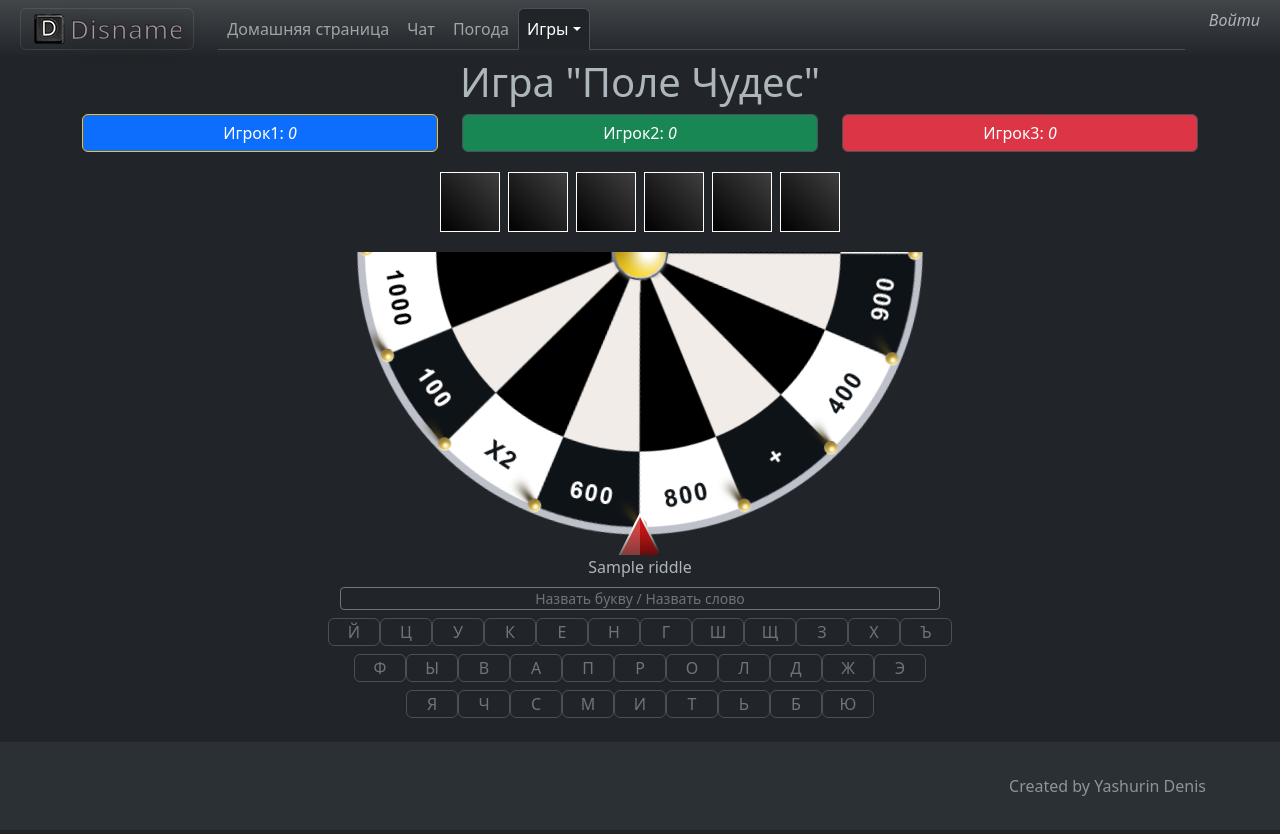
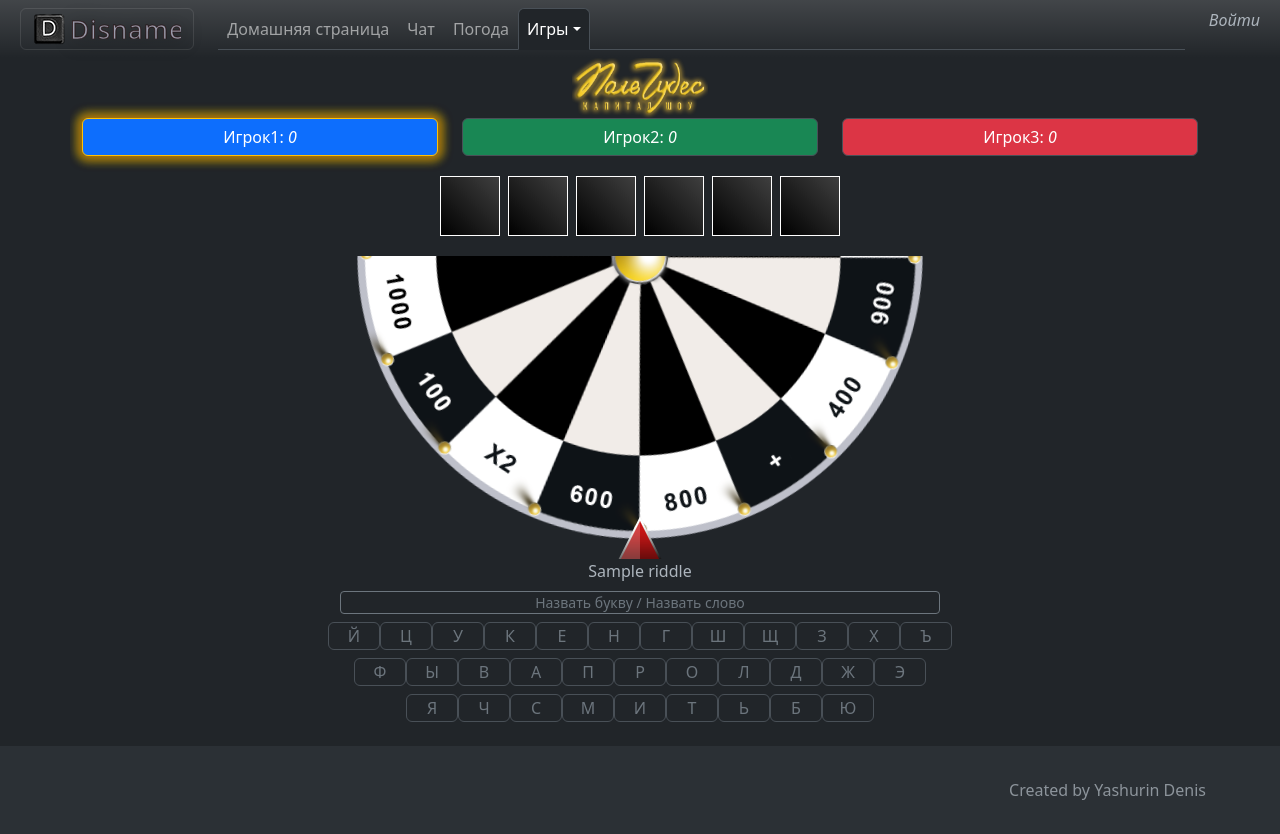
Before and after one commit to Disname33/coolinary, a Django app: page /game/pole_chudes/ in a window 1280 px wide. Before the commit the page ends 796 px from the top, so only its background shows below. Run offline with Django 4.2, Linux system fonts and the light colour scheme; tables that the repository leaves empty hold one stand-in row (values such as "Sample post").

Commit message:
version 4.0.2 ADD logo and start_new_game at pole_chudes game

```diff
--- a/pole_chudes/service/pole_chudes_game.py
+++ b/pole_chudes/service/pole_chudes_game.py
@@ -49,3 +49,9 @@ def start_game(pk):
             Round().save()
         game = Round.objects.get(pk=pk)
     return {"word_mask": game.word_mask.upper(), "question": game.riddle.question}
+
+
+def start_new_game(pk):
+    game = Round.objects.filter(pk=pk).first()
+    game.next_riddle()
+    return {"word_mask": game.word_mask.upper(), "question": game.riddle.question}
--- a/pole_chudes/templates/pole_chudes/game.html
+++ b/pole_chudes/templates/pole_chudes/game.html
@@ -86,10 +86,6 @@
             padding: 1px !important;
         }
 
-        #remove_btn img {
-            filter: invert(60%);
-        }
-
         .baraban {
             margin: 0 auto;
             float: left;
@@ -100,11 +96,6 @@
             -moz-user-select: none;
             -webkit-user-select: none;
             cursor: default;
-        }
-
-        .baraban {
-            margin-left: 2px;
-            float: left;
             align-items: center;
             justify-content: center;
         }
@@ -120,6 +111,17 @@
             transition: transform 4s ease-out;
         }
 
+        .border-warning {
+            box-shadow: 0 0 10px 5px rgba(255, 100, 0, 0.5),
+            0 0 10px 5px rgba(255, 255, 0, 0.3),
+            0 0 10px 5px rgba(0, 255, 0, 0.2) !important;
+        }
+
+        .pole-chudes-logo img {
+            width: 140px;
+            height: 60px;
+        }
+
         @media (max-width: 568px) {
             .baraban {
                 width: 100%;
@@ -129,6 +131,11 @@
             #baraban {
                 top: -55vw;
                 width: 100%;
+            }
+
+            .baraban .arrow img {
+                width: 33px;
+                height: 33px;
             }
         }
     </style>
@@ -143,8 +150,11 @@
     <div class="container-xl" id="game-field">
 
         <div class="row text-center">
-            <div class="col text-center">
-                <h1>Игра "Поле Чудес"</h1>
+            <div class="col text-center pole-chudes-logo">
+                <a href="?start_new_game=new">
+                    <img src="{% static "/pole_chudes/logo.png" %}" alt="Поле чудес" class="object-fit-contain">
+                </a>
+                {#                <h1>Игра "Поле Чудес"</h1>#}
             </div>
             {#        <div class="col-xl-5 mb-4">#}
             {#            <form method="GET" action="{% url 'guess_the_word_game' %}">#}
@@ -214,7 +224,7 @@
 
         <div class="row">
             <div class="baraban mx-auto px-0 position-relative">
-                <div class="z-3 position-absolute bottom-0 start-50 translate-middle-x">
+                <div class="z-3 position-absolute bottom-0 start-50 translate-middle-x arrow">
                     <img src="{% static "/pole_chudes/arrow.png" %}" alt="">
                 </div>
                 <img src="{% static "/pole_chudes/baraban.png" %}" alt="" class="z-2"
@@ -320,7 +330,7 @@
         {#    </span>#}
         {#    </div>#}
         <div class="row">
-            <div id="question" class="col-auto mx-auto">
+            <div id="question" class="col-auto mx-auto text-center">
                 {{ question }}
             </div>
         </div>
--- a/pole_chudes/views.py
+++ b/pole_chudes/views.py
@@ -30,6 +30,8 @@ def lobby(request, pk=1):
     elif full_word := request.GET.get("full_word"):
         return HttpResponse(json.dumps(pole_chudes_game.check_full_word(full_word, pk)),
                             content_type='application/json')
+    elif request.GET.get("start_new_game"):
+        return render(request, 'pole_chudes/game.html', pole_chudes_game.start_new_game(pk))
     else:
         return render(request, 'pole_chudes/game.html', pole_chudes_game.start_game(pk))
 
```
Also changed, not shown: pole_chudes/static/pole_chudes/logo.png (added).
